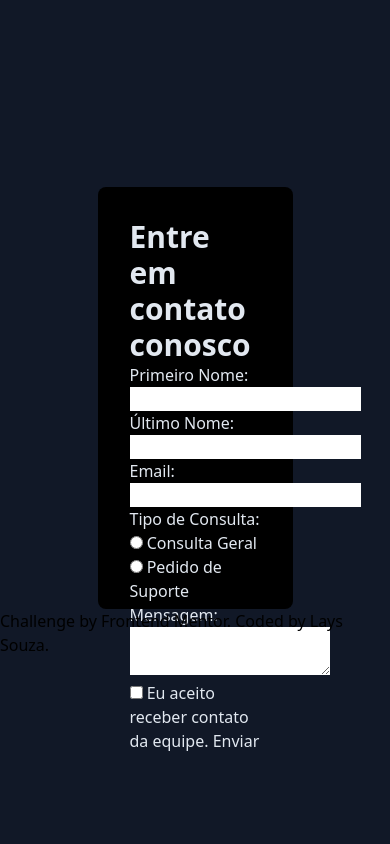
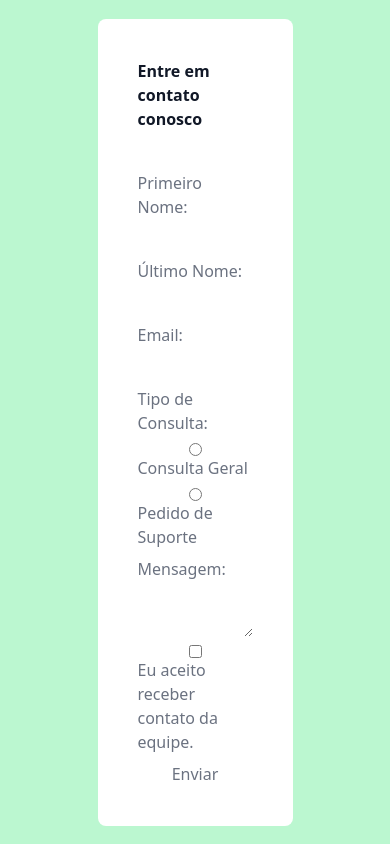
Before and after one commit to souzlays/formulario-de-contato, a plain HTML site: page index.html in a window 390 px wide. Drawn offline with nearby package versions, Linux system fonts and the light colour scheme.

Commit message:
aplicando responsividade

```diff
--- a/index.html
+++ b/index.html
@@ -8,17 +8,16 @@
   <title>Frontend Mentor | Formulário de Contato</title>
 </head>
 
-<body class="h-screen flex flex-col items-center justify-center bg-gray-900">
-  <div class=" bg-black text-slate-200 p-8 w-1/2 h-1/2 rounded-lg">
-    <h1 class="text-3xl font-bold">Entre em contato conosco</h1>
+<body class="min-h-screen flex items-center justify-center bg-green-200">
+  <div class=" bg-white text-slate-200 p-5 w-1/2 h-1/2  rounded-lg">
+    <h1 class="text-md sm:text-base md:text-xl lg:text-3xl text-gray-900 p-5 font-bold sm:text-basis">Entre em contato conosco</h1>
 
-    <form  name="" action="#">
+
+      <form class="flex flex-col space-y-2 p-5 text-md sm:text-base md:text-xl lg:text-1xl text-gray-500" name="" action="#">
         <label for="firstName">Primeiro Nome:</label>
         <input type="text" name="" id="firstName">
-
         <label for="lastName">Último Nome:</label>
         <input type="text" name="" id="lastName">
-
         <label for="emailAdress">Email:</label>
         <input type="email" name="" id="emailAdress">
 
@@ -26,18 +25,14 @@
 
         <input type="radio" name="" id=""> Consulta Geral
         <input type="radio" name="" id=""> Pedido de Suporte
-
         <label for="">Mensagem:</label>
         <textarea name="" id=""></textarea>
-
         <input type="checkbox" name="" id=""> Eu aceito receber contato da equipe.
         <button type="submit">Enviar</button>
       </form>
+
   </div>
 
-  <div class="attribution">
-    Challenge by <a href="https://www.frontendmentor.io?ref=challenge">Frontend Mentor</a>.
-    Coded by <a href="#">Lays Souza</a>.
-  </div>
 </body>
+
 </html>
--- a/tailwind.config.js
+++ b/tailwind.config.js
@@ -1,8 +1,15 @@
 /** @type {import('tailwindcss').Config} */
 module.exports = {
-  content: [],
   theme: {
-    extend: {},
-  },
-  plugins: [],
+    screens: {
+      'tablet': '640px',
+      // => @media (min-width: 640px) { ... }
+
+      'laptop': '1024px',
+      // => @media (min-width: 1024px) { ... }
+
+      'desktop': '1280px',
+      // => @media (min-width: 1280px) { ... }
+    },
+  }
 }
```
Lines whose indentation alone changed are shown as unchanged.
